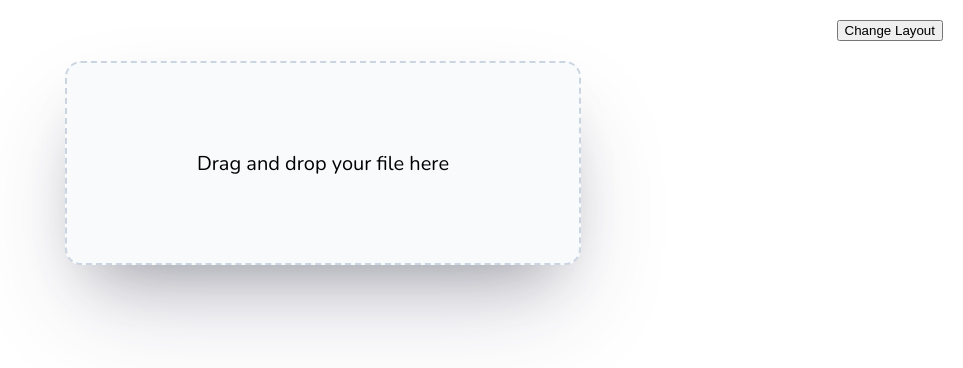
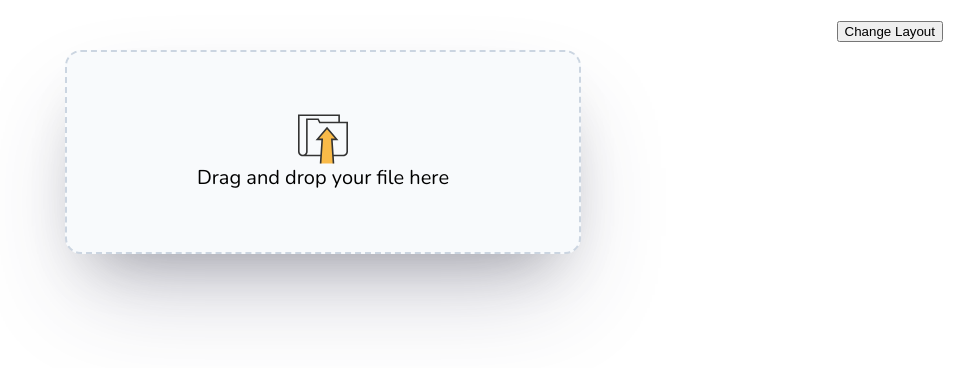
Before and after one commit to mvn-toanluu-dn/Upload-Image, a React (Create React App) app: page / in a window 1280 px wide. Both pictures are taken after a click on the button "Change Layout". Shown: the top 368 px of the page, without its empty margins (317-1280 px from the left). Built offline with nearby package versions, Linux system fonts and the light colour scheme.

Commit message:
Update UI

```diff
--- a/src/App.css
+++ b/src/App.css
@@ -1,6 +1,13 @@
 @import url("https://fonts.googleapis.com/css2?family=Nunito:wght@200;300;400;500;600;700;800&display=swap");
 :root {
   --animation: fadeInUp 0.75s;
+}
+.App {
+  display: flex;
+  justify-content: center;
+  align-items: center;
+  flex-direction: column;
+  margin: 50px 0;
 }
 body {
   font-family: "Nunito", sans-serif;
@@ -37,6 +44,7 @@ li {
   padding: 8px;
 }
 .img-list {
+  width: 60%;
   display: flex;
   align-items: center;
   justify-content: center;
@@ -45,16 +53,16 @@ li {
   gap: 15px;
 }
 .img-list:nth-child(n) {
-  animation: fadeInUp .75s ease-in-out;
-  transition: animation 0.5s ;
+  animation: fadeInUp 0.75s ease-in-out;
+  transition: animation 0.5s;
 }
 .img-item {
-  width: 20%;
-  height: 150px;
+  width: 15%;
+  height: 100px;
   display: flex;
   align-items: flex-end;
   justify-content: center;
-  box-shadow: rgba(0, 0, 0, 0.19) 0px 10px 20px, rgba(0, 0, 0, 0.23) 0px 6px 6px;
+  box-shadow: rgba(0, 0, 0, 0.4) 0px 30px 90px;
 }
 .img-box {
   width: 100%;
@@ -69,7 +77,8 @@ li {
   object-fit: cover;
 }
 .img-box:hover .delete-icon,
-.img-box:hover .eye-icon {
+.img-box:hover .eye-icon,
+.img-box:hover .img-item-name {
   visibility: visible;
   opacity: 1;
 }
@@ -80,19 +89,28 @@ li {
 .delete-icon {
   left: 50%;
   transform: translate(-50%, -50%);
-  margin-left: 30px;
+  margin-left: 15px;
 }
 .eye-icon {
   right: 50%;
   transform: translate(-50%, -50%);
-  margin-right: 10px;
 }
 .eye-icon,
 .delete-icon {
-  width: 30px;
+  width: 18px;
   position: absolute;
   top: 50%;
   cursor: pointer;
+  visibility: hidden;
+  opacity: 0;
+}
+.img-item-name {
+  position: absolute;
+  bottom: 0%;
+  right: 0%;
+  color: #fff;
+  font-size: 13px;
+  font-weight: 700;
   visibility: hidden;
   opacity: 0;
 }
@@ -122,10 +140,10 @@ li {
   font-size: 28px;
   font-weight: bold;
 }
-.is-hidden{
+.is-hidden {
   display: none;
 }
-.is-show{
+.is-show {
   display: block;
 }
 .img-detail {
@@ -146,8 +164,9 @@ li {
   font-weight: 400;
 }
 .change-layout {
-  display: flex;
-  justify-content: flex-end;
+  position: absolute;
+  top: 0%;
+  right: 0%;
   margin: 20px;
 }
 
@@ -162,6 +181,9 @@ li {
   position: relative;
   box-shadow: rgba(50, 50, 93, 0.25) 0px 50px 100px -20px,
     rgba(0, 0, 0, 0.3) 0px 30px 60px -30px;
+}
+.drag-icon {
+  width: 50px;
 }
 #label-file-upload {
   display: flex;
@@ -180,7 +202,7 @@ li {
   cursor: pointer;
 }
 .opacity {
-    animation: opacity .7s ease-out;
+  animation: opacity 0.7s ease-out;
 }
 @keyframes fadeInUp {
   from {
@@ -198,6 +220,6 @@ li {
   }
   to {
     opacity: 0;
-        transition: opacity .7s ease-out;
+    transition: opacity 0.7s ease-out;
   }
 }
--- a/src/components/Modules/Drag/index.js
+++ b/src/components/Modules/Drag/index.js
@@ -1,5 +1,5 @@
 import { useRef } from "react";
-
+import drag from "./drag.svg"
 const Drag = ({ handleChange }) => {
   const drop = useRef(null);
 
@@ -19,6 +19,7 @@ const Drag = ({ handleChange }) => {
         onDragLeave={handleLeave}
       >
         <label id="label-file-upload" htmlFor="input-file-upload">
+          <img src={drag} alt="" className="drag-icon" />
           Drag and drop your file here
           <input
             type="file"
@@ -28,7 +29,6 @@ const Drag = ({ handleChange }) => {
             onChange={handleChange}
           />
         </label>
-
       </div>
     </>
   );
--- a/src/components/Modules/ImageItem/index.js
+++ b/src/components/Modules/ImageItem/index.js
@@ -35,6 +35,7 @@ const ImageItem = ({
                   setIsToggle(!isToggle);
                 }}
               />
+              <span className="img-item-name">{image.data.name}</span>
             </a>
           </li>
         ))}
```
Also changed, not shown: src/components/Upload/index.js (+1 -8 lines), src/components/Modules/Drag/drag.svg (added), src/components/Upload/drag.svg (added). Lines whose indentation alone changed are shown as unchanged.
